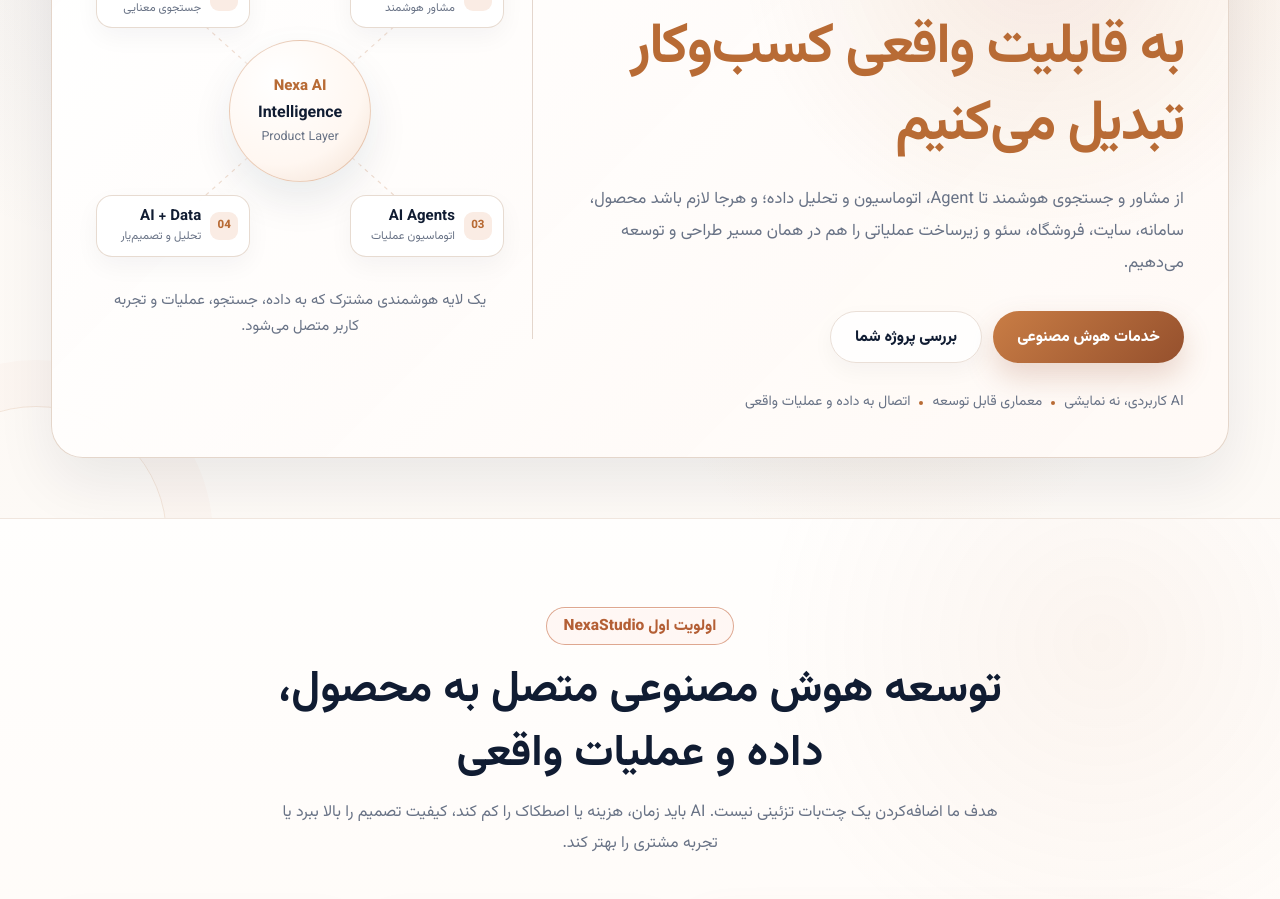
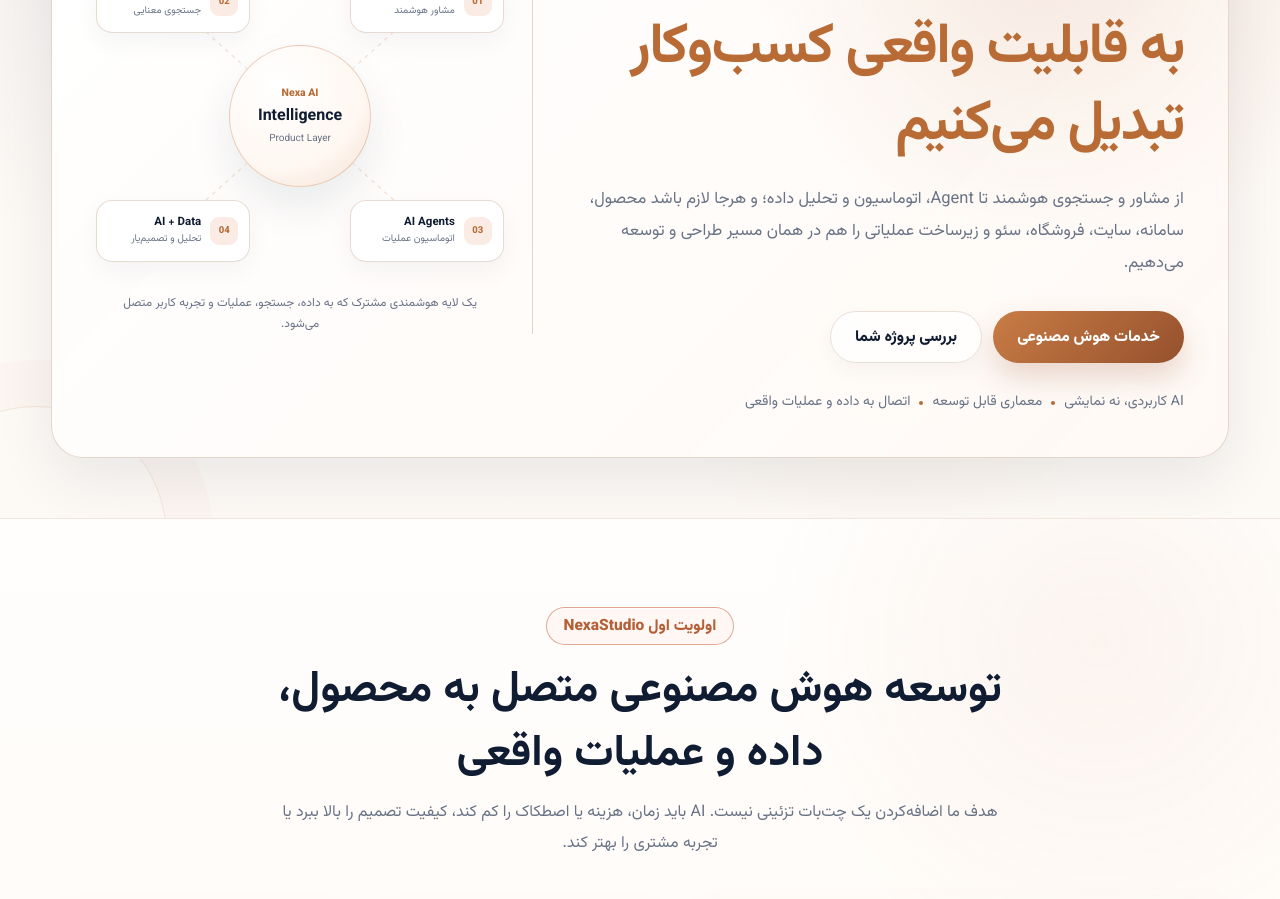
Before and after one commit to zohreksh/smartpilot, a Nuxt app: page /services in a window 1280 px wide. Shown: the part 280-1179 px from the top of the page. Built offline with nearby package versions, Linux system fonts and the light colour scheme.

Commit message:
Normalize services micro typography

```diff
--- a/pages/services.vue
+++ b/pages/services.vue
@@ -755,7 +755,7 @@ const recoverProofImage = (image) => {
 
 .ai-core > span {
   color: var(--accent);
-  font-size: 15px;
+  font-size: 10.5px;
   font-weight: 800;
 }
 
@@ -770,7 +770,7 @@ const recoverProofImage = (image) => {
 .ai-core small {
   margin-top: 4px;
   color: var(--muted);
-  font-size: 12.5px;
+  font-size: 10px;
   direction: ltr;
 }
 
@@ -801,7 +801,7 @@ const recoverProofImage = (image) => {
   border-radius: 9px;
   background: #faece4;
   color: var(--accent);
-  font-size: 11.5px;
+  font-size: 9.5px;
   font-weight: 800;
 }
 
@@ -812,7 +812,7 @@ const recoverProofImage = (image) => {
 .ai-node strong {
   display: block;
   color: var(--text);
-  font-size: 15px;
+  font-size: 11.5px;
   line-height: 1.3;
   direction: ltr;
   text-align: right;
@@ -822,7 +822,7 @@ const recoverProofImage = (image) => {
   display: block;
   margin-top: 2px;
   color: var(--muted);
-  font-size: 11.5px;
+  font-size: 10px;
   line-height: 1.4;
 }
 
@@ -850,7 +850,7 @@ const recoverProofImage = (image) => {
   max-width: 390px;
   margin: 12px auto 0;
   color: var(--muted);
-  font-size: 15px;
+  font-size: 12px;
   line-height: 1.7;
   text-align: center;
 }
@@ -981,7 +981,7 @@ const recoverProofImage = (image) => {
 
 .feature-top small {
   color: #9a8b80;
-  font-size: 15px;
+  font-size: 10.5px;
   direction: ltr;
 }
 
@@ -1450,7 +1450,7 @@ const recoverProofImage = (image) => {
 
 .proof-products figcaption span {
   color: var(--accent);
-  font-size: 15px;
+  font-size: 10.5px;
   font-weight: 800;
   direction: ltr;
   text-align: right;
@@ -1463,7 +1463,7 @@ const recoverProofImage = (image) => {
 
 .proof-products figcaption small {
   color: var(--muted);
-  font-size: 15px;
+  font-size: 12px;
   line-height: 1.65;
 }
 
```
